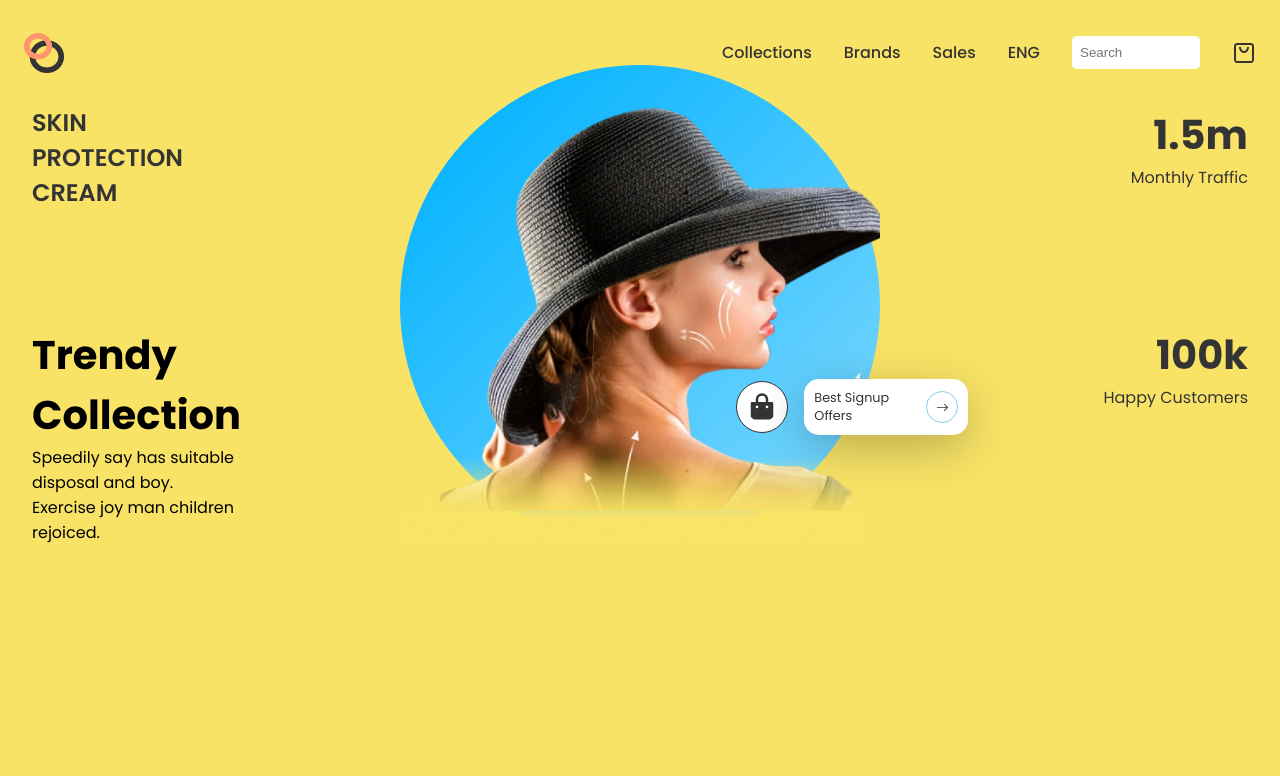
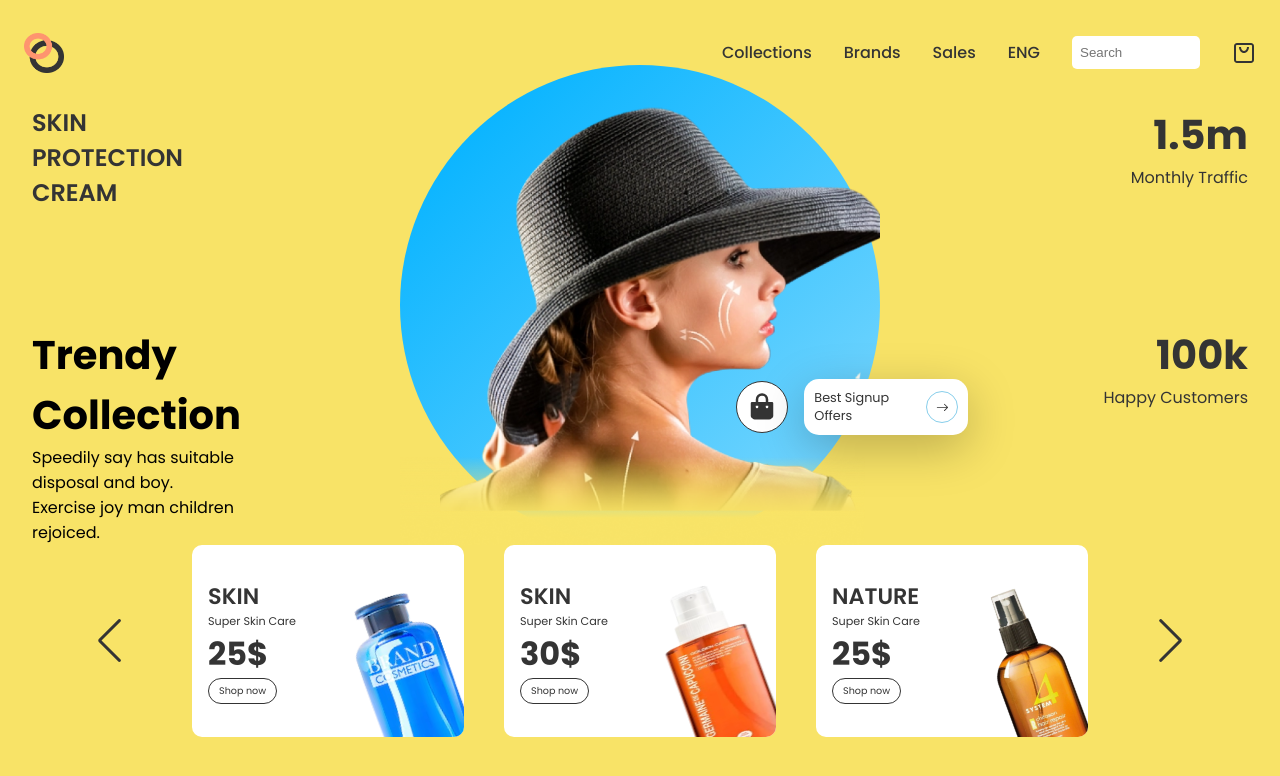
Before and after one commit to Amminn/Yellow-Ecommerce-, a React (Vite) app: page / in a window 1280 px wide. Shown: the top 776 px of the page. Built offline with nearby package versions, Linux system fonts and the light colour scheme.

Commit message:
feat: add hero slider

```diff
--- a/package.json
+++ b/package.json
@@ -11,7 +11,8 @@
   "dependencies": {
     "react": "^18.2.0",
     "react-dom": "^18.2.0",
-    "react-icons": "^4.7.1"
+    "react-icons": "^4.7.1",
+    "swiper": "^8.4.5"
   },
   "devDependencies": {
     "@types/react": "^18.0.26",
--- a/src/App.jsx
+++ b/src/App.jsx
@@ -1,12 +1,14 @@
 import "./App.css"
 import Header from "./components/header/Header"
 import Hero from "./components/Hero/Hero"
+import Slider from "./components/Slider/Slider"
 
 function App() {
   return (
     <div className="app">
       <Header />
       <Hero />
+      <Slider />
     </div>
   )
 }
--- /dev/null
+++ b/src/components/Slider/Slider.css
@@ -0,0 +1,75 @@
+.s-container {
+  position: relative;
+}
+
+.s-container .swiper {
+  width: 70%;
+  height: 12rem;
+  position: unset;
+}
+
+.s-container .swiper-slide {
+  background: white;
+  display: flex;
+  border-radius: 10px;
+  padding: 1rem;
+  box-sizing: border-box;
+  overflow: hidden;
+  position: relative;
+}
+
+.s-container .swiper-button-prev {
+  left: 6rem;
+}
+
+.s-container .swiper-button-next {
+  right: 6rem;
+}
+
+.s-container .swiper-button-prev,
+.s-container .swiper-button-next {
+  color: var(--black);
+}
+
+.left-s {
+  display: flex;
+  flex-direction: column;
+  justify-content: center;
+}
+
+.name {
+  display: flex;
+  flex-direction: column;
+}
+
+.name >:nth-child(1) {
+  font-size: 1.4rem;
+  font-weight: 600;
+}
+
+.name >:nth-child(2) {
+  font-size: 0.7rem;
+}
+
+.left-s >:nth-child(2) {
+  font-weight: bold;
+  font-size: 2rem;
+}
+
+.left-s >:nth-child(3) {
+  font-size: 0.6rem;
+  border: 1px solid var(--black);
+  padding: 5px 10px;
+  width: max-content;
+  border-radius: 15px;
+  cursor: pointer;
+}
+
+.img-p {
+  transform: rotate(-20deg);
+  position: absolute;
+  right: 0;
+  width: 40%;
+  height: 100%;
+  bottom: -20%;
+}
--- /dev/null
+++ b/src/components/Slider/Slider.jsx
@@ -0,0 +1,45 @@
+import React from 'react'
+import './Slider.css'
+import {Swiper, SwiperSlide} from 'swiper/react'
+import {Pagination, Navigation} from 'swiper'
+
+// import swiper css
+ import 'swiper/css'
+ import 'swiper/css/pagination'
+ import 'swiper/css/navigation'
+
+import {SliderProducts} from '../../data/products'
+
+function Slider() {
+  return (
+    <div className='s-container'>
+      <Swiper
+        className="mySwiper"
+        modules={[Pagination, Navigation]}
+        loopFillGroupWithBlank={true}
+        navigation={true}
+        slidesPerView={3}
+        spaceBetween={40}
+        slidesPerGroup={1}
+        loop={true}
+      >
+        {SliderProducts.map((item, index) => (
+          <SwiperSlide>
+            <div className="left-s">
+              <div className="name">
+                <span>{item.name}</span>
+                <span>{item.detail}</span>
+              </div>
+
+              <span>{item.price}$</span>
+              <div>Shop now</div>
+            </div>
+            <img className='img-p' src={item.img} alt="product" />
+          </SwiperSlide>
+        ))}
+      </Swiper>
+    </div>
+  )
+}
+
+export default Slider
```
Also changed, not shown: 1 other file (tests, documents, lock files or other folders).
